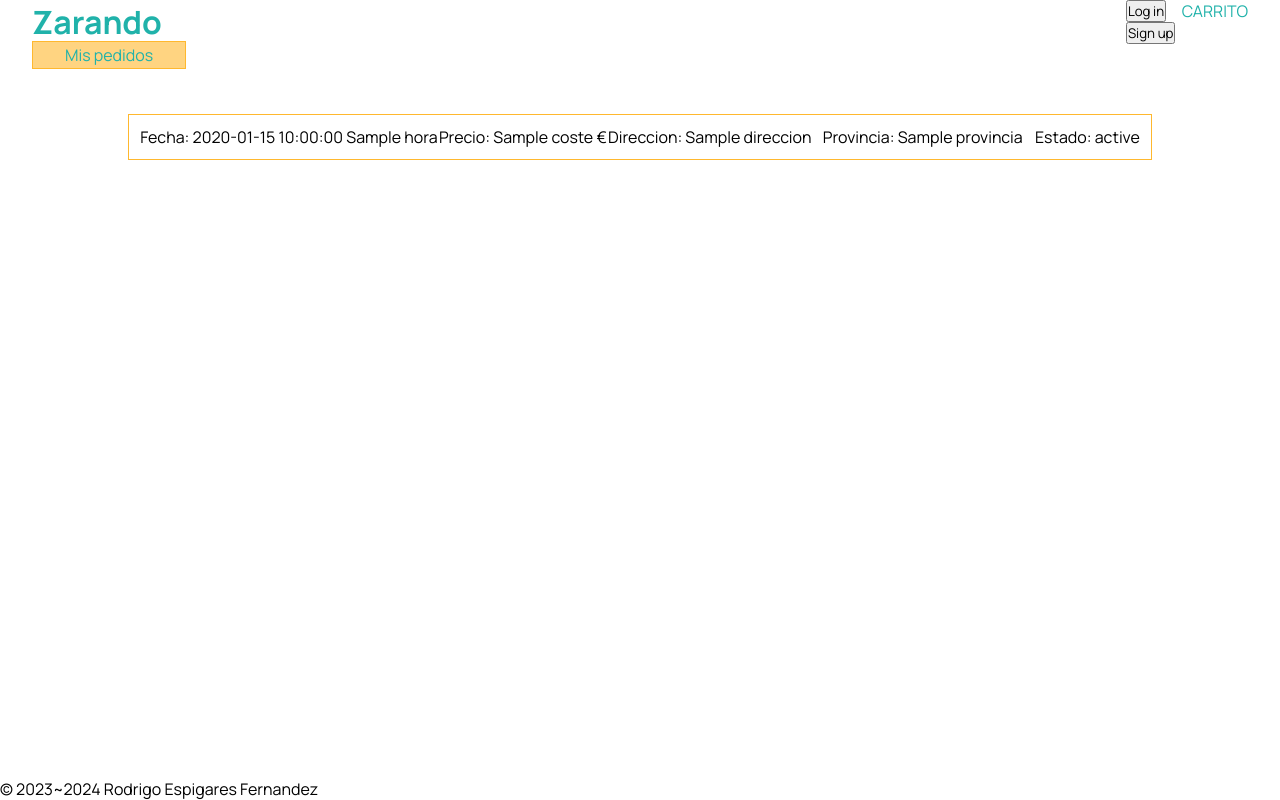
After one commit to rodrigoespigares/tienda_repaso, a PHP site: the page made by src/Views/pages/carrito/misPedidos.php in a window 1280 px wide. The commit adds this page. Run offline with PHP 8.4, Linux system fonts and the light colour scheme; tables that the repository leaves empty or names only in its code hold one stand-in row (values such as "Sample post"); the template is opened without the code that fills it: most values are stand-ins (such as "Sample title", 1, 10 or a date in 2020); some libraries are stand-ins or nearby versions.

Commit message:
cambios diseño

```diff
--- a/public/css/carrito.css
+++ b/public/css/carrito.css
@@ -6,6 +6,7 @@
     justify-content: space-between;
     border: .1rem solid var(--secondary);
     padding: .7rem;
+    margin-bottom: 2rem;
 }
 .carrito__producto__info{
     display: flex;
@@ -23,3 +24,9 @@
     width: 10rem;
     justify-content: space-around;
 }
+.carrito__producto div{
+    display: flex;
+}
+.carrito__producto div p{
+    margin-right: .7rem;
+}
--- /dev/null
+++ b/public/css/normalize.css
@@ -0,0 +1,23 @@
+@import url('https://fonts.googleapis.com/css2?family=Manrope:wght@200;400;700&display=swap');
+*{
+    padding: 0;
+    margin: 0;
+    font-family: 'Manrope', sans-serif;
+}
+:root{
+    --primary: rgb(32,178,170);
+    --secondary: #ffb82e;
+    --secondary--ceroSeis: rgba(255, 184, 46,0.6);
+}
+body{
+    display: flex;
+    flex-direction: column;
+    min-height: 100vh;
+    row-gap: 3rem;
+}
+main{
+    flex-grow: 1;
+    display: flex;
+    flex-direction: column;
+    align-items: center;
+}
--- a/public/css/style.css
+++ b/public/css/style.css
@@ -1,23 +1,4 @@
-@import url('https://fonts.googleapis.com/css2?family=Manrope:wght@200;400;700&display=swap');
-*{
-    padding: 0;
-    margin: 0;
-    font-family: 'Manrope', sans-serif;
-}
-:root{
-    --primary: rgb(32,178,170);
-    --secondary: #ffb82e;
-    --secondary--ceroSeis: rgba(255, 184, 46,0.6);
-}
-body{
-    display: flex;
-    flex-direction: column;
-    min-height: 100vh;
-    row-gap: 3rem;
-}
-main{
-    flex-grow: 1;
-    display: flex;
-    flex-direction: column;
-    align-items: center;
-}
+@import url(./normalize.css);
+@import url(./header.css);
+@import url(./carrito.css);
+@import url(./product.css);
--- a/src/Services/PedidosService.php
+++ b/src/Services/PedidosService.php
@@ -7,8 +7,8 @@
         function __construct() {
             $this->repository = new PedidosRepository();
         }
-        public function findAll() :?array {
-            return $this->repository->findAll();
+        public function findAll($id) :?array {
+            return $this->repository->findAll($id);
         }
         public function nuevoPedido($datos){
             return $this->repository->nuevoPedido($datos);
--- a/src/Views/layout/header.php
+++ b/src/Views/layout/header.php
@@ -16,17 +16,7 @@ $categoriasAdmin = array(
         <meta charset="UTF-8">
         <meta name="viewport" content="width=device-width, initial-scale=1.0">
         <title>Zarando</title>
-
-
         <link rel="stylesheet" href="<?=BASE_URL?>public/css/style.css">
-        <link rel="stylesheet" href="<?=BASE_URL?>public/css/header.css">
-        <link rel="stylesheet" href="<?=BASE_URL?>public/css/product.css">
-        <link rel="stylesheet" href="<?=BASE_URL?>public/css/carrito.css">
-        <link rel="stylesheet" href="<?=BASE_URL?>vendor/stefangabos/zebra_pagination/public/css/zebra_pagination.css">
-        <link rel="stylesheet" href="<?=BASE_URL?>public/css/login.css">
-        <link rel="stylesheet" href="<?=BASE_URL?>public/css/commit.css">
-        <link rel="stylesheet" href="<?=BASE_URL?>public/css/edit.css">
-        <link rel="stylesheet" href="<?=BASE_URL?>public/css/footer.css">
         <script src="https://cdn.jsdelivr.net/npm/vue@3/dist/vue.global.prod.js"></script>
     </head>
     <body>
@@ -55,7 +45,7 @@ $categoriasAdmin = array(
                 <?php foreach ($categorias as $key => $categoria): ?>
                     <a href="<?=BASE_URL?>c?id=<?= $categoria->getId()?>"><?= $categoria->getNombre()?></a>
                 <?php endforeach;?>
-                <a href="">Mis pedidos</a>
+                <a href="<?=BASE_URL?>mis_pedidos">Mis pedidos</a>
             </nav>
         <?php endif;?>
         <?php if(isset($_SESSION['identity']) && $_SESSION['identity']['rol']=='admin'):?>
--- a/src/Views/pages/carrito/index.php
+++ b/src/Views/pages/carrito/index.php
@@ -21,7 +21,7 @@
 </section>
 <?php if(count($_SESSION["carrito"]) >0):?>
     <section>
-        <form action="<?=BASE_URL?>Carrito/pedido" method="POST">
+        <form action="<?=BASE_URL?>pedido" method="POST">
             <button type="submit">Realizar pedido</button>
         </form>
     </section>
--- /dev/null
+++ b/src/Views/pages/carrito/misPedidos.php
@@ -0,0 +1,13 @@
+<section class="carrito">
+    <?php foreach ($pedidos as $key => $pedido) :?>
+        <article class="carrito__producto">
+            <p>Fecha: <?=$pedido->getFecha()?> <?=$pedido->getHora()?></p>
+            <p>Precio: <?=$pedido->getCoste()?> €</p>
+            <div>
+                <p>Direccion: <?=$pedido->getDireccion()?></p>
+                <p>Provincia: <?=$pedido->getProvincia()?></p>
+            </div>
+            <p>Estado: <?=$pedido->getEstado()?></p>
+        </article>
+    <?php endforeach;?>
+</section>
--- a/src/Views/pages/carrito/pedido.php
+++ b/src/Views/pages/carrito/pedido.php
@@ -16,7 +16,7 @@
 </section>
 <section class="pedido">
     <h2>Hacer el pedido</h2>
-    <form action="<?=BASE_URL?>Carrito/pedir" method="post">
+    <form action="<?=BASE_URL?>pedir" method="post">
         <div>
             <label for="provincia">Provincia</label>
             <input type="text" name="data[provincia]" id="provincia">
```
Also changed, not shown: composer.json (+8 -1 lines), src/Controllers/CarritoController.php (+9 -1 lines), src/Models/Pedidos.php (+8 -0 lines), src/Repositories/PedidosRepository.php (+43 -24 lines), src/Routes/Routes.php (+10 -6 lines), public/subidas/background.jpg (deleted), 1 other file.
